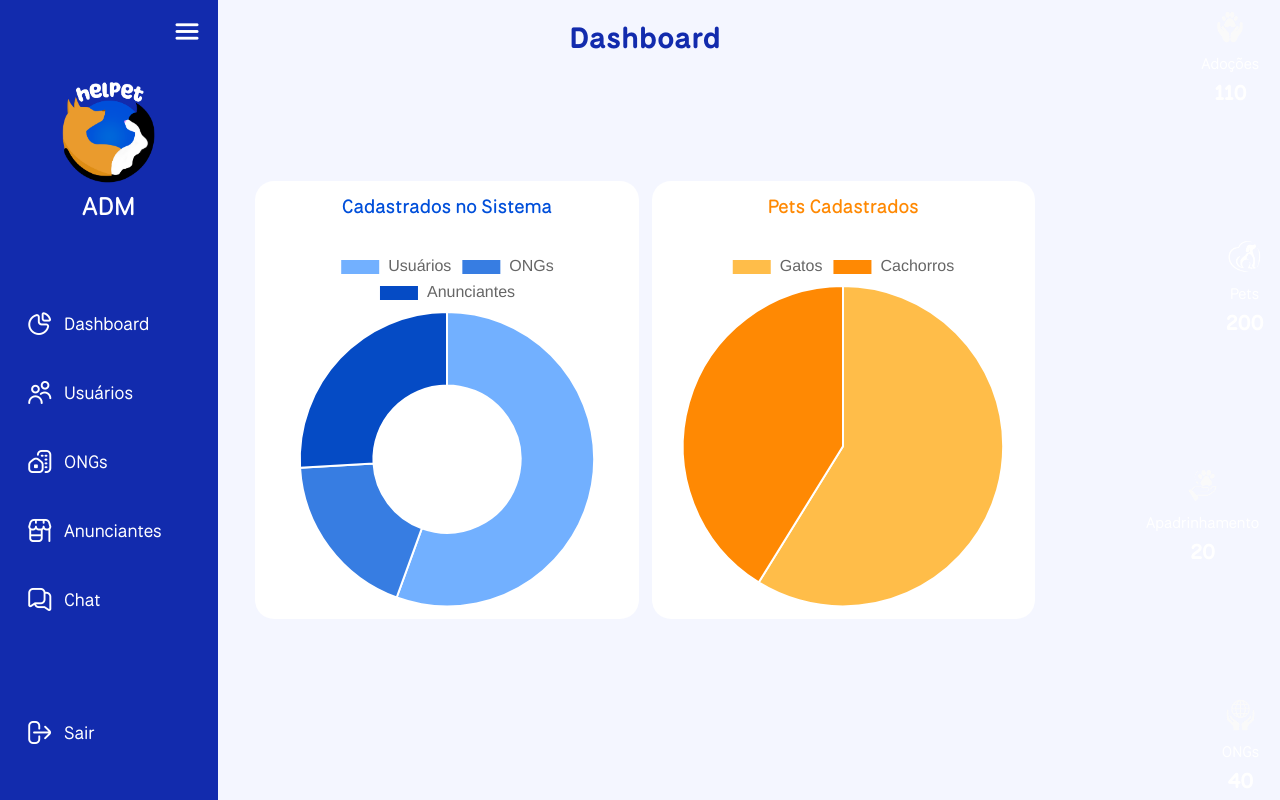
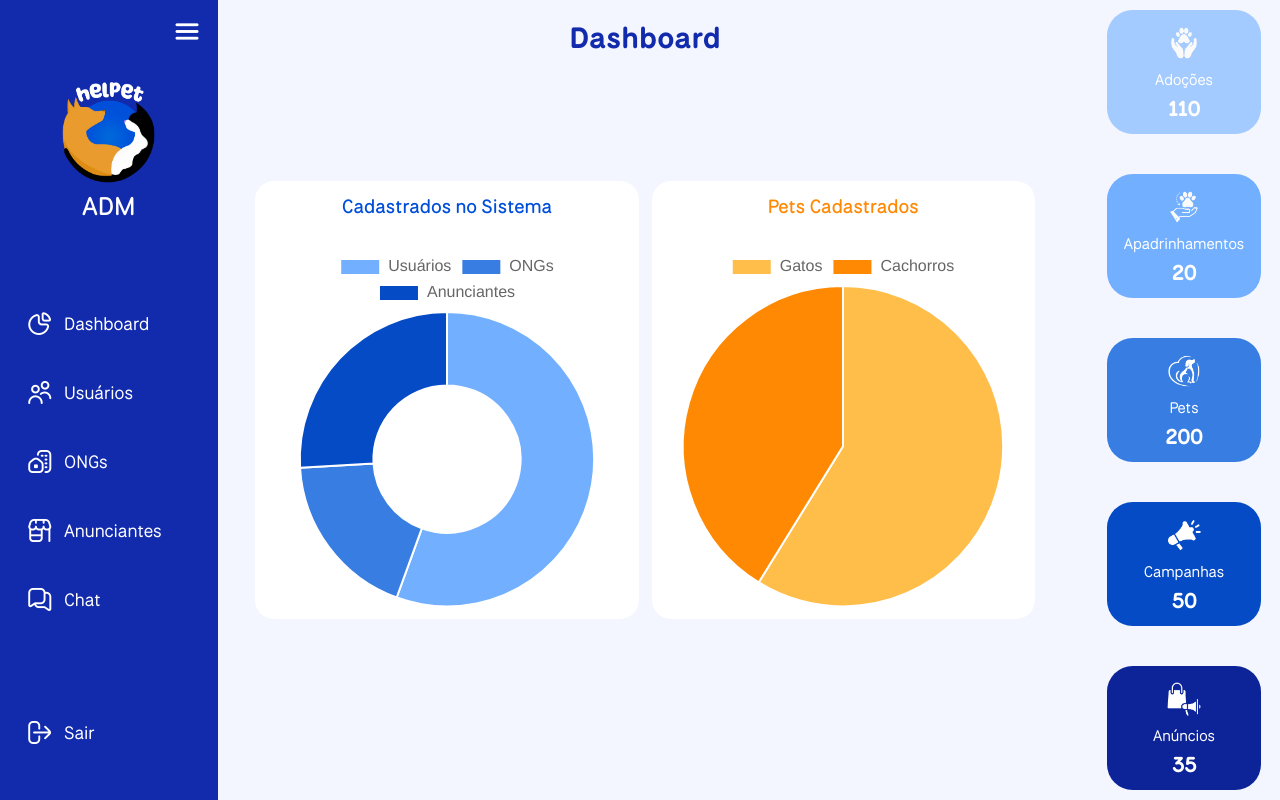
Before and after one commit to MarkzZero/Prj-Helpet, a PHP site: page /prj-helpet08-10/adm/dashboard-adm/index.php in a window 1280 px wide. Run offline with PHP 8.4, Linux system fonts and the light colour scheme; a user stored in the database is signed in; some libraries are stand-ins or nearby versions.

Commit message:
Front atualizado

```diff
--- a/adm/dashboard-adm/index.php
+++ b/adm/dashboard-adm/index.php
@@ -51,7 +51,7 @@
 
                     <!-- Cards Box -->
                     <div class="card-box">
-                        <div class="card-claro">
+                        <div class="card">
                             <div class="card-conteudo">
                                 <img src="images/icon-adocoes.png">
                                 <span class="card-name">Adoções</span>
@@ -59,7 +59,15 @@
                             </div>
                         </div>
 
-                        <div class="card-azul">
+                        <div class="card">
+                            <div class="card-conteudo">
+                                <img src="images/icon-apadrinhar.png">
+                                <span class="card-name">Apadrinhamentos</span>
+                                <p class="number">20</p>
+                            </div>
+                        </div>
+
+                        <div class="card">
                             <div class="card-conteudo">
                                 <img src="images/icon-pets.png">
                                 <span class="card-name">Pets</span>
@@ -67,19 +75,19 @@
                             </div>
                         </div>
 
-                        <div class="card-azul-medio">
+                        <div class="card">
                             <div class="card-conteudo">
-                                <img src="images/icon-apadrinhar.png">
-                                <span class="card-name">Apadrinhamento</span>
-                                <p class="number">20</p>
+                                <img src="images/icon-campanhas.png">
+                                <span class="card-name">Campanhas</span>
+                                <p class="number">50</p>
                             </div>
                         </div>
 
-                        <div class="card-escuro">
+                        <div class="card">
                             <div class="card-conteudo">
-                                <img src="images/icon-ongs.png">
-                                <span class="card-name">ONGs</span>
-                                <p class="number">40</p>
+                                <img src="images/icon-anuncios.png">
+                                <span class="card-name">Anúncios</span>
+                                <p class="number">35</p>
                             </div>
                         </div>
                     </div>
```
